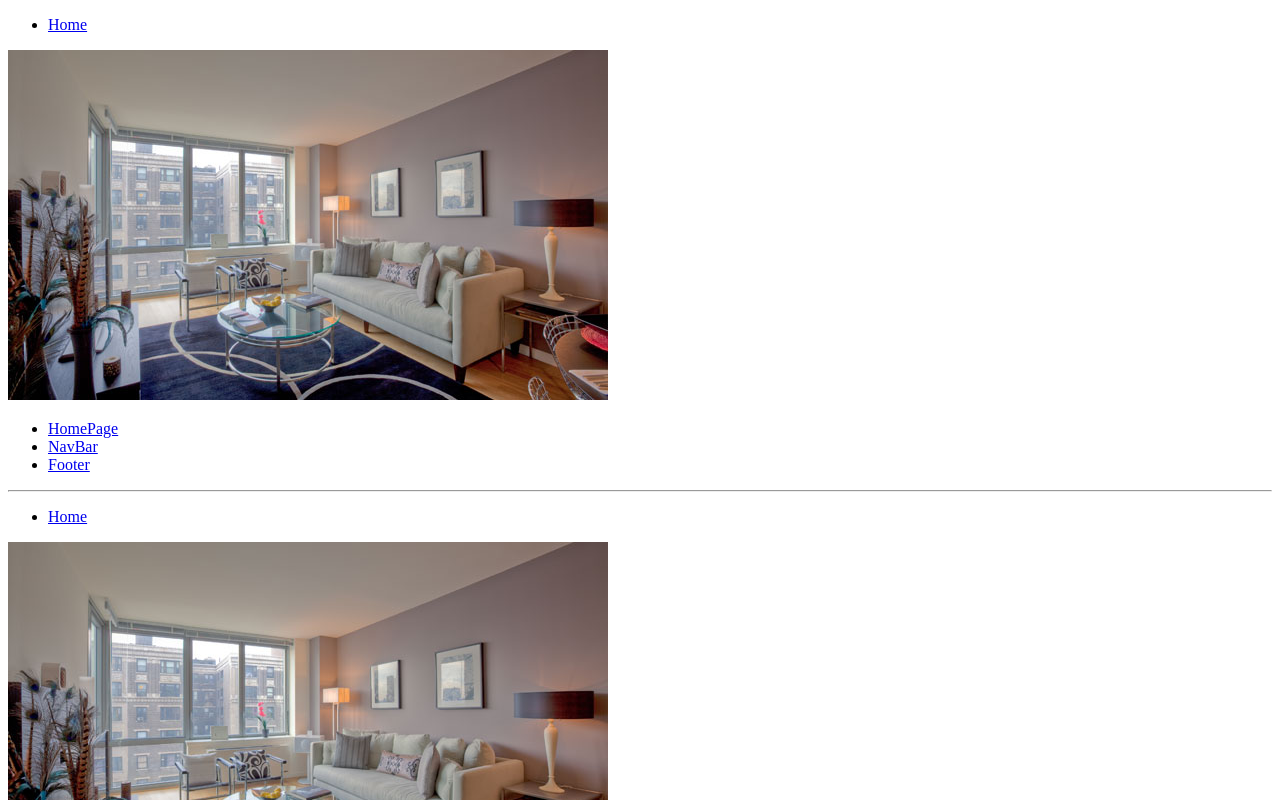
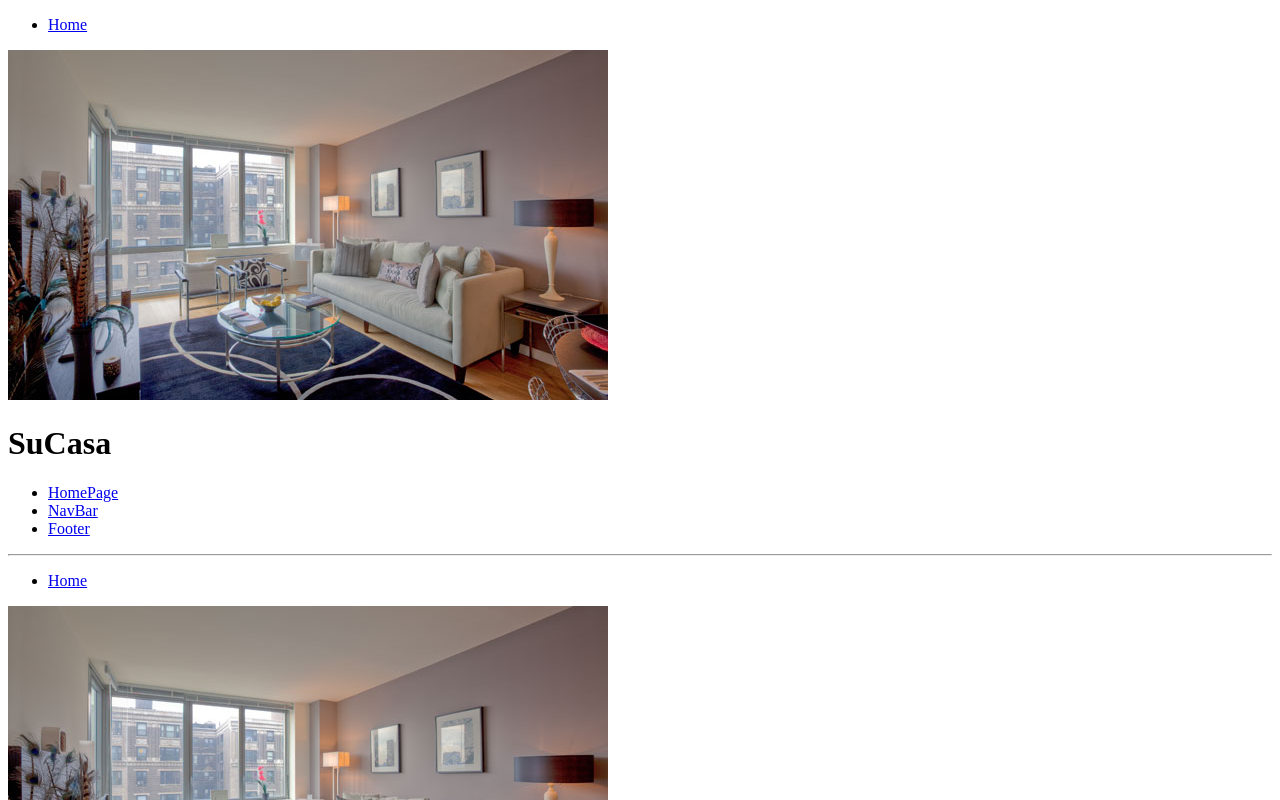
Before and after one commit to dadapoof/Sucasa, a React app: page /HeaderComponents/NavBar.jsx in a window 1280 px wide. Shown: the top 800 px of the page. Built offline with nearby package versions, Linux system fonts and the light colour scheme; the HTML template or start-up script is replaced by a standard one.

Commit message:
image text

```diff
--- a/client/src/Components/HeaderComponents/NavBar.jsx
+++ b/client/src/Components/HeaderComponents/NavBar.jsx
@@ -16,6 +16,7 @@ class NavBar extends Component {
         </ul>
         <img id="nav-bar-image" src={require('./apartment.jpg')} />
       </header>
+      <h1 class="centered-text-image">SuCasa</h1>
     </div>
     );
   }
```
Also changed, not shown: 1 other file (tests, documents, lock files or other folders).
